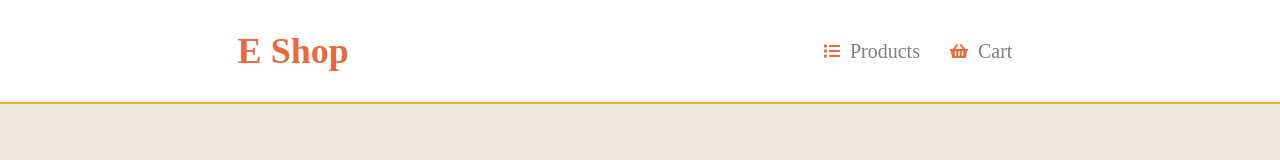
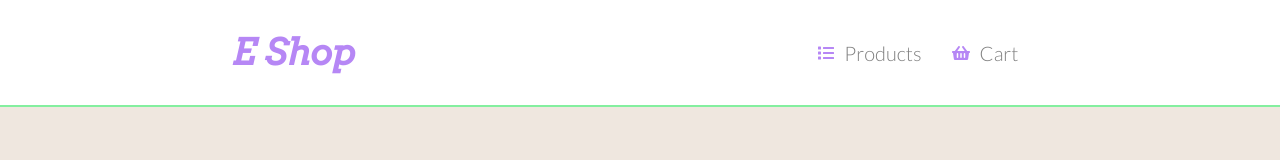
Before and after one commit to lolarufino/shopping-cart, a Vue app: page /cart in a window 1280 px wide. Shown: the top 160 px of the page. Built offline with nearby package versions, Linux system fonts and the light colour scheme.

Commit message:
Change fonts and colors in sass variables

```diff
--- a/src/styles/_variables.scss
+++ b/src/styles/_variables.scss
@@ -1,8 +1,8 @@
 /* FONTS */
-$titlefont: "Dawning of a New Day", cursive;
-$bodyfont: "Cormorant Garamond", serif;
+$titlefont: "Arvo", serif;
+$bodyfont: "Lato", sans-serif;
 
 /* COLORS */
-$maincolor: #eb693d;
-$secondarycolor: #1a776d;
-$terciarycolor: #ecb714;
+$maincolor: #b687f5;
+$secondarycolor: #25f5ff;
+$terciarycolor: #83ef9f;
```
